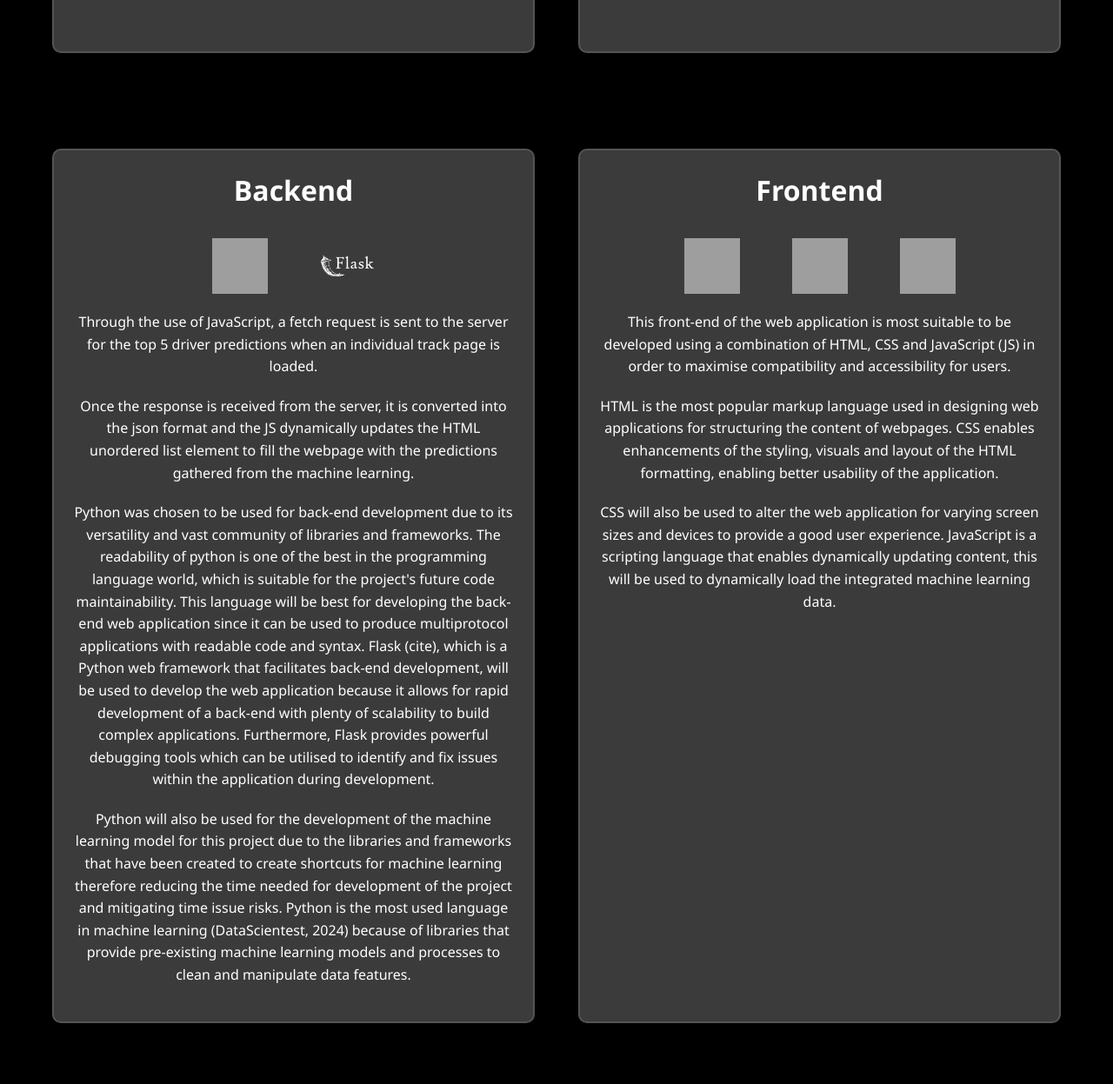
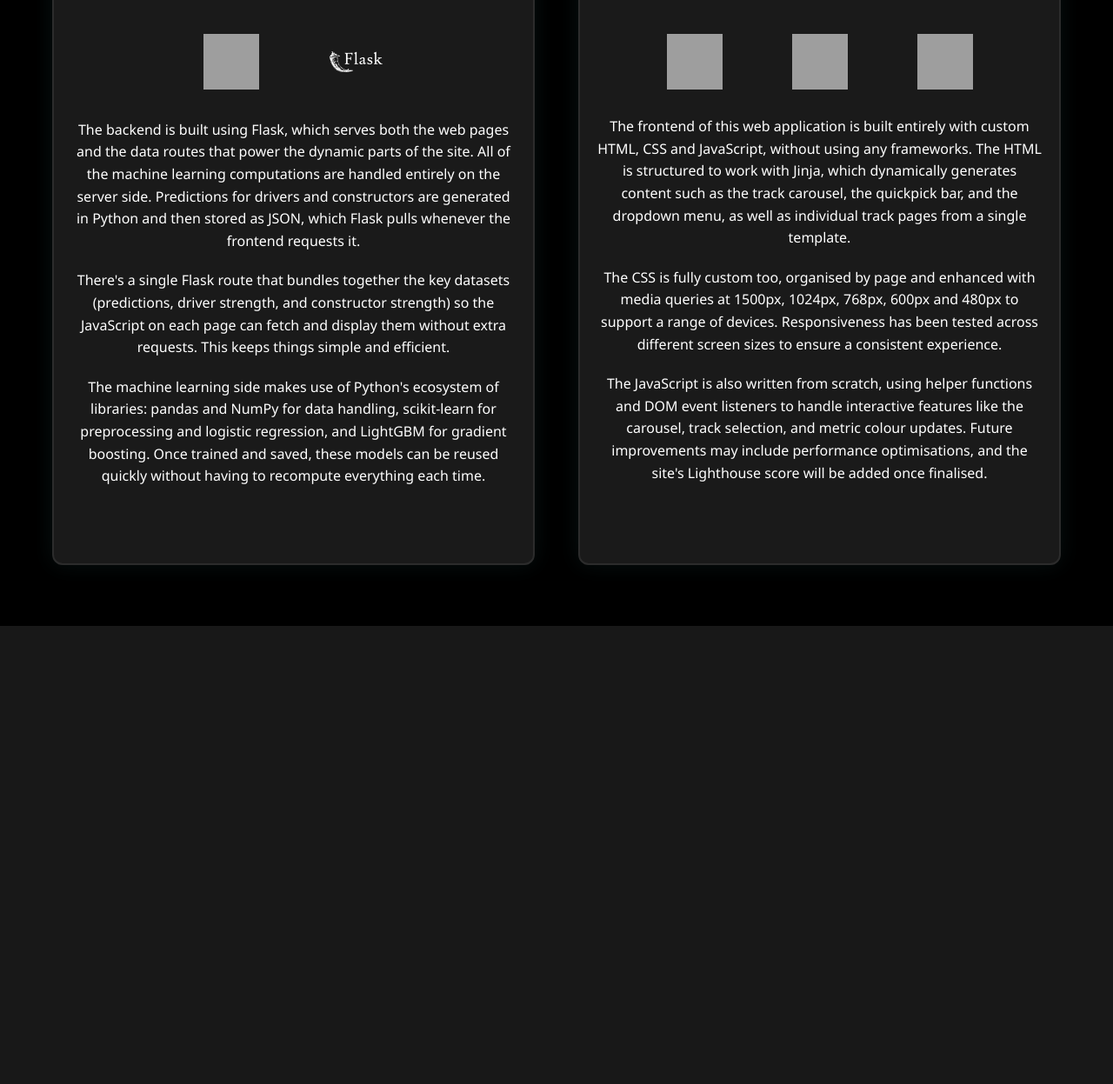
Before and after one commit to Fin250/F1-Constellations, a Flask app: page /about in a window 1280 px wide. Shown: the part 1115-2362 px from the top of the page at 87% size. After the commit the page ends 1835 px from the top, so only its background shows below. Run offline with Flask 3, Linux system fonts and the light colour scheme; grey boxes are pictures that could not be loaded.

Commit message:
About page content update and styling

```diff
--- /dev/null
+++ b/static/scripts/about.js
@@ -0,0 +1,51 @@
+(function(){
+  const trigger = document.getElementById('trackTrigger');
+  const menu = document.getElementById('trackDropdown');
+  const label = trigger.querySelector('.track-select-label');
+
+  function openMenu() {
+    const rect = trigger.getBoundingClientRect();
+    menu.style.left = `${rect.left}px`;
+    menu.style.top  = `${rect.bottom + 6}px`;
+    menu.style.minWidth = `${rect.width}px`;
+    menu.hidden = false;
+    trigger.setAttribute('aria-expanded', 'true');
+  }
+  function closeMenu() {
+    menu.hidden = true;
+    trigger.setAttribute('aria-expanded', 'false');
+  }
+  function toggleMenu() {
+    if (menu.hidden) openMenu(); else closeMenu();
+  }
+
+  trigger.addEventListener('click', (e) => {
+    e.stopPropagation();
+    toggleMenu();
+  });
+
+  menu.addEventListener('click', (e) => {
+    const li = e.target.closest('.track-select-item');
+    if (!li) return;
+    const name = li.querySelector('.track-select-name')?.textContent?.trim() || 'Track';
+    const href = li.dataset.href;
+    label.textContent = name;
+    closeMenu();
+    if (href) window.location.href = href;
+  });
+
+  menu.addEventListener('keydown', (e) => {
+    const items = [...menu.querySelectorAll('.track-select-item')];
+    const idx = items.indexOf(document.activeElement);
+    if (e.key === 'ArrowDown') { e.preventDefault(); (items[idx+1] || items[0]).focus(); }
+    else if (e.key === 'ArrowUp') { e.preventDefault(); (items[idx-1] || items[items.length-1]).focus(); }
+    else if (e.key === 'Enter') { document.activeElement.click(); }
+    else if (e.key === 'Escape') { closeMenu(); trigger.focus(); }
+  });
+
+  document.addEventListener('click', (e) => {
+    if (!menu.hidden && !trigger.contains(e.target) && !menu.contains(e.target)) closeMenu();
+  });
+  window.addEventListener('resize', () => { if (!menu.hidden) openMenu(); });
+  window.addEventListener('scroll', () => { if (!menu.hidden) openMenu(); }, true);
+})();
--- a/static/track.css
+++ b/static/track.css
@@ -1078,16 +1078,28 @@ grid-row-gap: 50px;
 }
 
 .about {
-  background-color: #3b3b3b;
-  border-radius: 10px;
-  border: 2px solid #545454;
+  background-color: #1a1a1a;
+  border-radius: 12px;
+  border: 2px solid #2c2c2c;
   margin: 30px 0;
   padding: 20px;
+  box-shadow: 0 0 25px rgba(36, 86, 87, 0.2);
 }
 
 .about h1 {
+  background-image: url(/static/images/background.png);
+  background-repeat: no-repeat;
+  background-position: center;
+  background-size: 100% auto;
+  background-color: transparent;
+  color: #fff;
+  padding: 14px;
+  font-family: 'PT Serif', serif;
+  font-size: 26px;
   text-align: center;
+  border-radius: 8px;
   margin-bottom: 30px;
+  letter-spacing: 0.05em;
 }
 
 .about p {
@@ -1103,13 +1115,56 @@ grid-row-gap: 50px;
   margin: 20px 0;
 }
 
-.icon-container img {
+.icon-glow {
+  position: relative;
+  display: inline-block;
+  padding: 10px;
+  border-radius: 50%;
+  transition: transform 0.2s ease;
+}
+
+.icon-glow img {
+  display: block;
   width: 64px;
   height: 64px;
+  position: relative;
+  z-index: 1;
+}
+
+.icon-glow:hover {
+  transform: scale(1.06);
+}
+
+.icon-glow::before {
+  content: '';
+  position: absolute;
+  top: 50%;
+  left: 50%;
+  width: 1px;
+  height: 1px;
+  border-radius: 50%;
+  transform: translate(-50%, -50%);
+  box-shadow: 0 0 30px 20px rgba(255,255,255,0.8);
+  z-index: 0;
+  opacity: 0;
+  transition: opacity 0.3s ease;
+}
+
+.icon-glow:hover::before {
+  opacity: 1;
+}
+
+.icon-container img {
+  display: block;
+  width: 64px;
+  height: 64px;
+  position: relative;
+  z-index: 1;
 }
 
 i {
   font-size: 64px;
+  line-height: 1;
 }
 
 /* Media queries */
--- a/templates/about.html
+++ b/templates/about.html
@@ -57,66 +57,58 @@
 <div class="about data">
   <h1>Data Gathering</h1>
   <div class="icon-container">
-    <img src="/static/images/api.svg" />
-    <img src="https://upload.wikimedia.org/wikipedia/en/8/80/Wikipedia-logo-v2.svg" />
-    <img src="https://upload.wikimedia.org/wikipedia/commons/3/33/F1.svg" />
+    <div class="icon-glow"><img src="/static/images/api.svg" title="Ergast API"/></div>
+    <div class="icon-glow"><img src="https://upload.wikimedia.org/wikipedia/en/8/80/Wikipedia-logo-v2.svg" title="Wikipedia"/></div>
+    <div class="icon-glow"><img src="https://upload.wikimedia.org/wikipedia/commons/3/33/F1.svg" title="Formula 1"/></div>
   </div>
-  <p>The data was initially sourced from Ergast F1 API for circuit, calendar and race result information. This was further complimented by both driver and constructor standing data from the same source.</p>
+  <p>The dataset was built using a fully automated process written in Python. Custom scripts were developed to pull information from multiple sources, ensuring the data could be consistently prepared without the need for manual collection. This makes the system repeatable and adaptable, meaning it could be re-run for both the 2023 and 2024 seasons.</p>
 
-  <p>Weather data was scraped from the wikipedia page for each grand prix by searching for weather segments in the page, this weather information was then standardised to provide best formatting for the modelling later.</p>
+  <p>The Ergast F1 API was the primary source, providing circuit details, race calendars, results, and season standings for both drivers and constructors. To cover gaps in Ergast, qualifying data was gathered from Formula1.com. In addition, Wikipedia pages for each Grand Prix were scraped to extract weather information, which was then cleaned and standardised so that it could be used effectively as a model feature.</p>
 
-  <p>Formula1.com was used to pull data on qualifying results as Ergast F1 did not provide the information desired.</p>
-
-  <p>All this data was then subsequently merged together into a single dataframe so that it can be processed by a machine learning model.</p>
+  <p>After collection, the datasets were merged into a single structured dataframe containing 172 features. Minimal cleaning was required beyond standardising driver names for identification, as the underlying sources were reliable.</p>
 </div>
 
 <div class="about algorithm">
 <h1>ML algorithm</h1>
 <div class="icon-container">
-  <img src="https://cdn.jsdelivr.net/gh/devicons/devicon@latest/icons/python/python-original-wordmark.svg" />
-  <img src="https://cdn.jsdelivr.net/gh/devicons/devicon@latest/icons/pandas/pandas-original-wordmark.svg" />
-  <img src="https://cdn.jsdelivr.net/gh/devicons/devicon@latest/icons/numpy/numpy-original-wordmark.svg" />
+  <div class="icon-glow"><img src="https://cdn.jsdelivr.net/gh/devicons/devicon@latest/icons/python/python-original-wordmark.svg" title="Python"/></div>
+  <div class="icon-glow"><img src="https://cdn.jsdelivr.net/gh/devicons/devicon@latest/icons/pandas/pandas-original-wordmark.svg" title="Pandas"/></div>
+  <div class="icon-glow"><img src="https://cdn.jsdelivr.net/gh/devicons/devicon@latest/icons/numpy/numpy-original-wordmark.svg" title="Numpy"/></div>
 </div>
-  <p>The dataset was split into training and testing sets, with the data up to the 2024 season used to train the data set and the testing carried out on the 2024 season to evaluate the model.</p>
+  <p>The machine learning algorithm for predicting Grand Prix results is based on logistic regression. The dataset was split so that all seasons up to 2023 formed the training set, while the 2024 season was used as the test set to evaluate performance. Feature scaling was applied to the training data and then consistently used when transforming the test data to ensure comparability between seasons.</p>
 
-  <p>Multiple models were trialled to assess their accuracy in predicting race winners but logistic regression was selected to perform the machine learning due to its speed in generating results.</p>
+  <p>The model is trained to estimate each driver's probability of winning a race. These probabilities are then used to generate a complete finishing order by ranking drivers from highest to lowest win likelihood, ensuring that each race has a unique predicted outcome. Logistic regression was selected for its balance of simplicity, speed, and interpretability, which makes it well suited for repeated predictions across an entire season.</p>
 
-  <p>Feature scaling was performed to equalise the effect each feature contributes to the prediction, and then model training was performed using the training set.</p>
-
-  <p>The model is designed to predict the final position of every driver, for each race in the season. The prediction is subsequently altered, because the model can predict multiple drivers in the same position, to predict every race position (1st to 20th) with each driver having a unique position and the finishing grid filled entirely. The prediction is further processed by including the driver's race win probability.</p>
-
-  <p>The top 5 predicted finishers are picked out, as the web application only requires those, and their winning probability is also included in the top 5 dataframe. This dataframe contains the round number, and the names and win likelihood of the top 5 predictions.</p>
+  <p>Logistic regression was selected for its balance of simplicity, speed, and interpretability, which makes it well suited for repeated predictions across an entire season.</p>
 </div>
 
 <div class="about backend">
 <h1>Backend</h1>
 <div class="icon-container">
-  <img src="https://cdn.jsdelivr.net/gh/devicons/devicon@latest/icons/python/python-original-wordmark.svg" />
-  <i class="devicon-flask-original-wordmark"></i>
+  <div class="icon-glow"><img src="https://cdn.jsdelivr.net/gh/devicons/devicon@latest/icons/python/python-original-wordmark.svg" title="Python"/></div>
+  <div class="icon-glow"><i class="devicon-flask-original-wordmark" title="Flask"></i></div>
 </div>
-  <p>Through the use of JavaScript, a fetch request is sent to the server for the top 5 driver predictions when an individual track page is loaded.</p>
+  <p>The backend is built using Flask, which serves both the web pages and the data routes that power the dynamic parts of the site. All of the machine learning computations are handled entirely on the server side. Predictions for drivers and constructors are generated in Python and then stored as JSON, which Flask pulls whenever the frontend requests it.</p>
 
-  <p>Once the response is received from the server, it is converted into the json format and the JS dynamically updates the HTML unordered list element to fill the webpage with the predictions gathered from the machine learning.</p>
+  <p>There's a single Flask route that bundles together the key datasets (predictions, driver strength, and constructor strength) so the JavaScript on each page can fetch and display them without extra requests. This keeps things simple and efficient.</p>
 
-  <p>Python was chosen to be used for back-end development due to its versatility and vast community of libraries and frameworks. The readability of python is one of the best in the programming language world, which is suitable for the project's future code maintainability. This language will be best for developing the back-end web application since it can be used to produce multiprotocol applications with readable code and syntax. Flask (cite), which is a Python web framework that facilitates back-end development, will be used to develop the web application because it allows for rapid development of a back-end with plenty of scalability to build complex applications. Furthermore, Flask provides powerful debugging tools which can be utilised to identify and fix issues within the application during development.</p>
-
-  <p>Python will also be used for the development of the machine learning model for this project due to the libraries and frameworks that have been created to create shortcuts for machine learning therefore reducing the time needed for development of the project and mitigating time issue risks. Python is the most used language in machine learning (DataScientest, 2024) because of libraries that provide pre-existing machine learning models and processes to clean and manipulate data features.</p>
+  <p>The machine learning side makes use of Python's ecosystem of libraries: pandas and NumPy for data handling, scikit-learn for preprocessing and logistic regression, and LightGBM for gradient boosting. Once trained and saved, these models can be reused quickly without having to recompute everything each time.</p>
 </div>
 
 <div class="about frontend">
 <h1>Frontend</h1>
 <div class="icon-container">
-  <img src="https://cdn.jsdelivr.net/gh/devicons/devicon@latest/icons/html5/html5-original-wordmark.svg" />
-  <img src="https://cdn.jsdelivr.net/gh/devicons/devicon@latest/icons/css3/css3-original-wordmark.svg" />
-  <img src="https://cdn.jsdelivr.net/gh/devicons/devicon@latest/icons/javascript/javascript-original.svg" />
+  <div class="icon-glow"><img src="https://cdn.jsdelivr.net/gh/devicons/devicon@latest/icons/html5/html5-original-wordmark.svg" title="HTML5"/></div>
+  <div class="icon-glow"><img src="https://cdn.jsdelivr.net/gh/devicons/devicon@latest/icons/css3/css3-original-wordmark.svg" title="CSS"/></div>
+  <div class="icon-glow"><img src="https://cdn.jsdelivr.net/gh/devicons/devicon@latest/icons/javascript/javascript-original.svg" title="JavaScript"/></div>
 </div>
-  <p>This front-end of the web application is most suitable to be developed using a combination of HTML, CSS and JavaScript (JS) in order to maximise compatibility and accessibility for users.</p>
-  <p>HTML is the most popular markup language used in designing web applications for structuring the content of webpages. CSS enables enhancements of the styling, visuals and layout of the HTML formatting, enabling better usability of the application.</p>
-  <p>CSS will also be used to alter the web application for varying screen sizes and devices to provide a good user experience. JavaScript is a scripting language that enables dynamically updating content, this will be used to dynamically load the integrated machine learning data.</p>
+  <p>The frontend of this web application is built entirely with custom HTML, CSS and JavaScript, without using any frameworks. The HTML is structured to work with Jinja, which dynamically generates content such as the track carousel, the quickpick bar, and the dropdown menu, as well as individual track pages from a single template.</p>
+  <p>The CSS is fully custom too, organised by page and enhanced with media queries at 1500px, 1024px, 768px, 600px and 480px to support a range of devices. Responsiveness has been tested across different screen sizes to ensure a consistent experience.</p>
+  <p>The JavaScript is also written from scratch, using helper functions and DOM event listeners to handle interactive features like the carousel, track selection, and metric colour updates. Future improvements may include performance optimisations, and the site's Lighthouse score will be added once finalised.</p>
 </div>
 </div>
 </main>
 
-<script src="/static/scripts/tracks.js"></script>
+<script src="/static/scripts/about.js"></script>
 </body>
 </html>
```
Also changed, not shown: static/images/api.svg.
